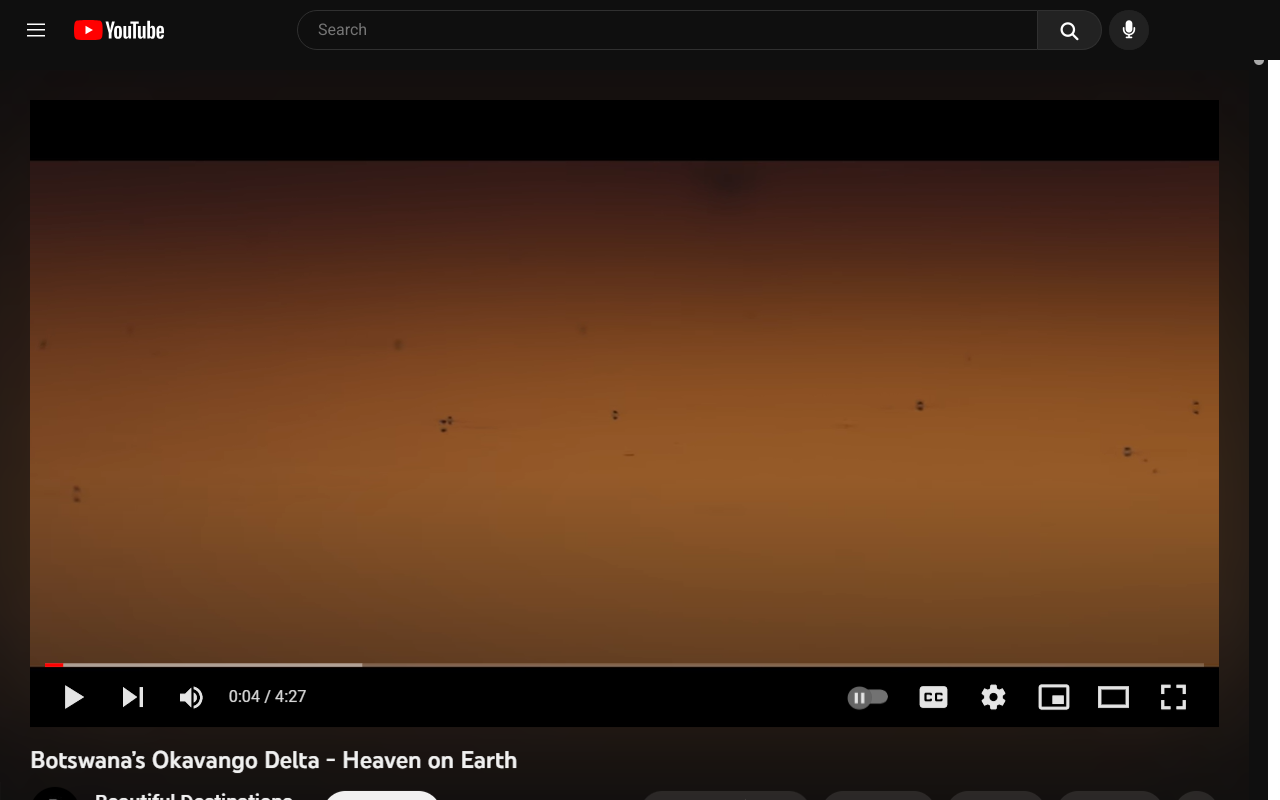
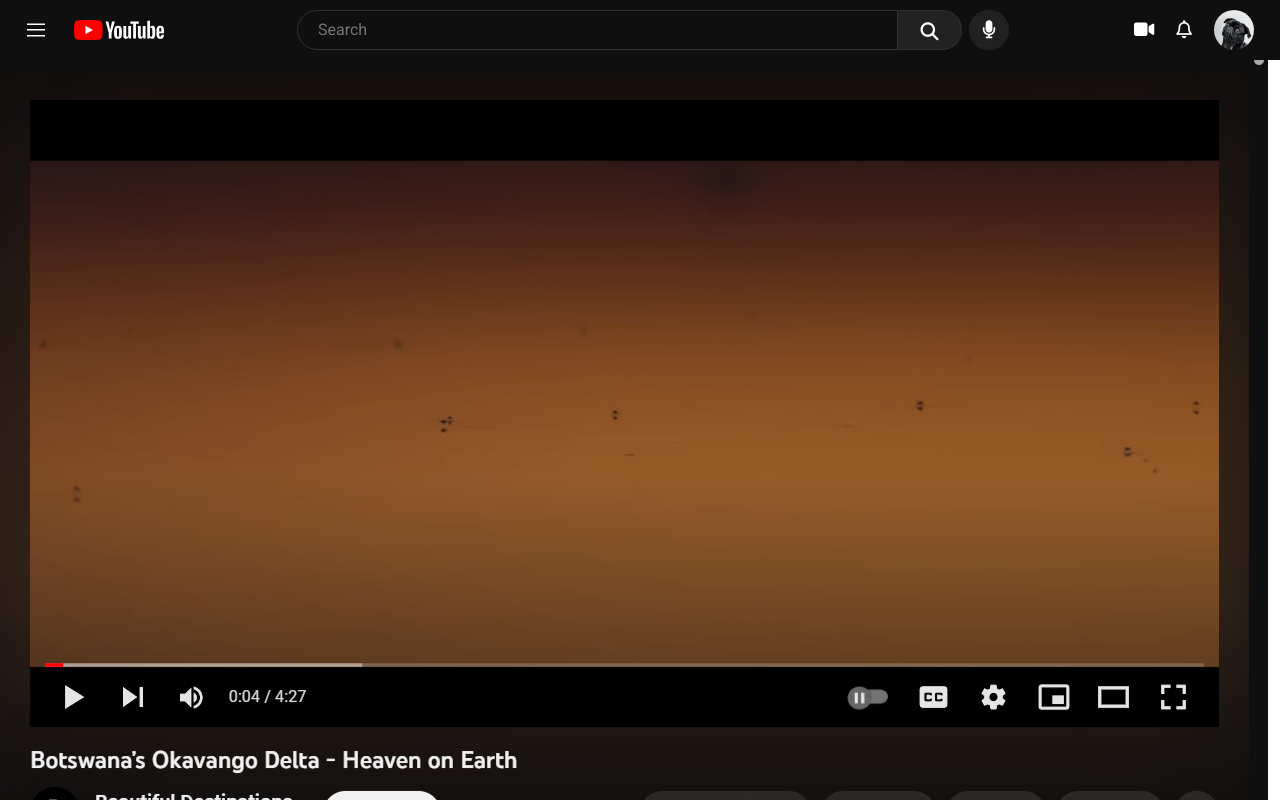
Before and after one commit to Timbar09/Youtube-video-player-page, a plain HTML site: page index.html in a window 1280 px wide. Drawn offline with Linux system fonts and the light colour scheme.

Commit message:
Added Create icon, Notifications icon and profile picture

```diff
--- a/index.html
+++ b/index.html
@@ -55,7 +55,17 @@
         </div>
       </div>
 
-      <div class="header__end"></div>
+      <div class="header__end">
+        <div class="header__create header__link">
+          <i class="fa-solid fa-video"></i>
+        </div>
+        <div class="header__notifications header__link">
+          <i class="fa-regular fa-bell"></i>
+        </div>
+        <div class="header__profile header__link">
+          <img src="/images/Handsome.jpg" alt="Profile pic" />
+        </div>
+      </div>
     </header>
     <main class="main">
       <section class="section"></section>
--- a/style.css
+++ b/style.css
@@ -137,6 +137,13 @@ body {
   gap: 7px;
 }
 
+@media (max-width: 38.75em) {
+  .header__center {
+    border: solid 2px red;
+    justify-self: start;
+  }
+}
+
 .header__search {
   position: relative;
   flex: 1;
@@ -191,6 +198,9 @@ body {
 .header__search-icon {
   border-radius: 50%;
 }
+.header__search-icon::before {
+  content: 'Search';
+}
 
 .header__search-microphone-wrapper {
   background-color: var(--darkGrey);
@@ -232,6 +242,29 @@ body {
   }
 }
 
+.header__end {
+  display: flex;
+  align-items: center;
+}
+
+.header__create::before {
+  content: 'Create';
+}
+
+.header__notifications::before {
+  content: 'Notifications';
+}
+
+.header__profile {
+  margin: 0 10px;
+  border-radius: 50%;
+  overflow: hidden;
+}
+
+.header__profile img {
+  width: 100%;
+}
+
 .main {
   min-width: 505px;
 }
```
Also changed, not shown: images/Handsome.jpg (added).
